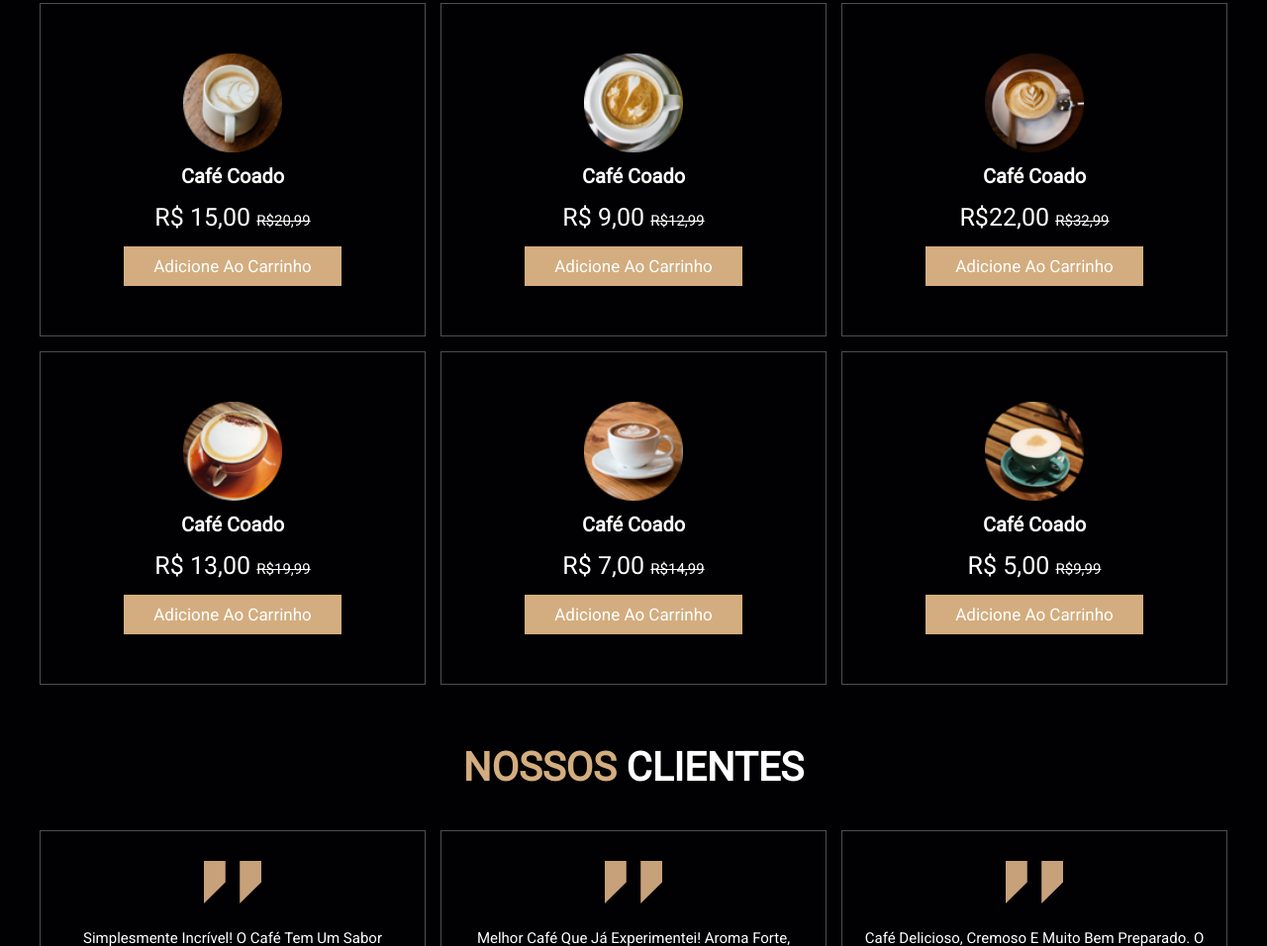
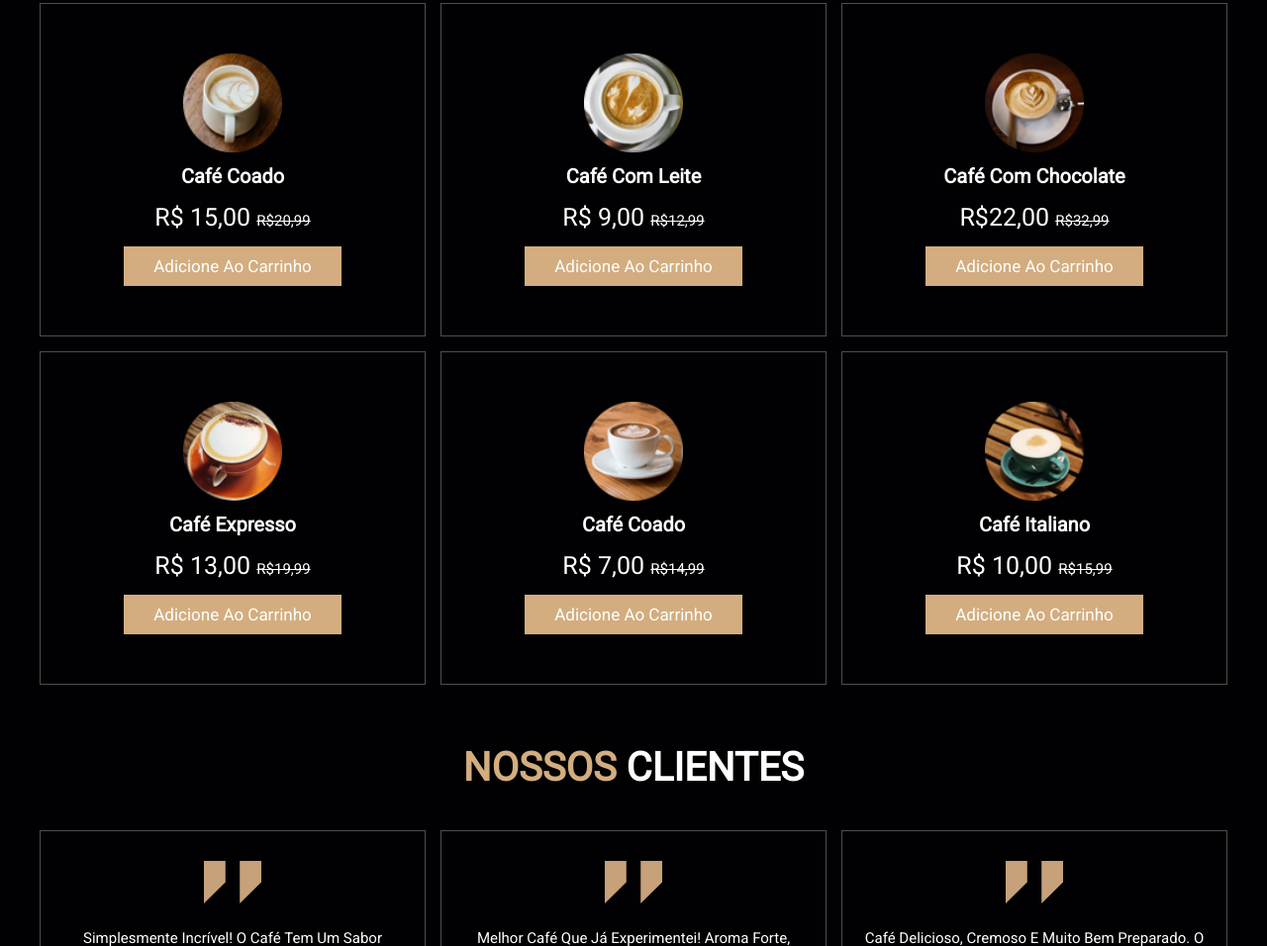
Before and after one commit to TiagoSimaodev/food-business-template, a plain HTML site: page index.html in a window 1280 px wide. Shown: the part 1579-2535 px from the top of the page at 99% size. Drawn offline with Linux system fonts and the light colour scheme.

Commit message:
atualizadno menu

```diff
--- a/index.html
+++ b/index.html
@@ -65,19 +65,19 @@
             </div>
             <div  class="box">
                  <img src="./img/menu-2.png" alt="item-2">
-                 <h3>Café coado</h3>
+                 <h3>Café com Leite</h3>
                  <div class="price">R$ 9,00 <span>R$12,99</span></div>
                  <a href="#" class="btn">Adicione ao Carrinho</a>
             </div>
             <div  class="box">
                  <img src="./img/menu-3.png" alt="item-3">
-                 <h3>Café coado</h3>
+                 <h3>Café com chocolate</h3>
                  <div class="price">R$22,00 <span>R$32,99</span></div>
                  <a href="#" class="btn">Adicione ao Carrinho</a>
             </div>
             <div  class="box">
                  <img src="./img/menu-4.png" alt="item-4">
-                 <h3>Café coado</h3>
+                 <h3>Café Expresso</h3>
                  <div class="price">R$ 13,00 <span>R$19,99</span></div>
                  <a href="#" class="btn">Adicione ao Carrinho</a>
             </div>
@@ -89,8 +89,8 @@
             </div>
             <div  class="box">
                  <img src="./img/menu-6.png" alt="item-6">
-                 <h3>Café coado</h3>
-                 <div class="price">R$ 5,00 <span>R$9,99</span></div>
+                 <h3>Café Italiano</h3>
+                 <div class="price">R$ 10,00 <span>R$15,99</span></div>
                  <a href="#" class="btn">Adicione ao Carrinho</a>
             </div>
         </div>
```
